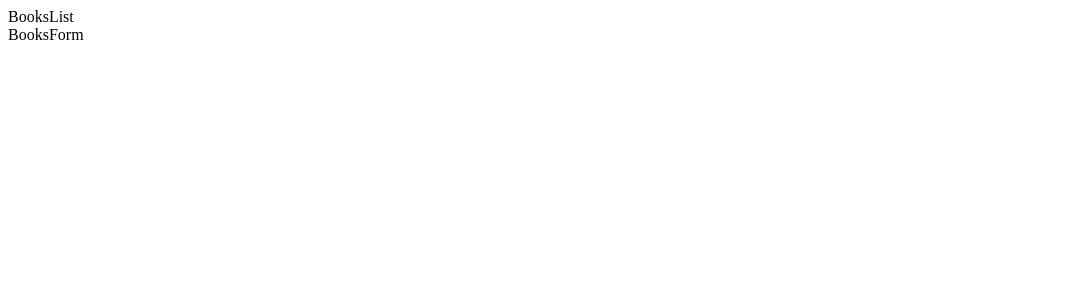
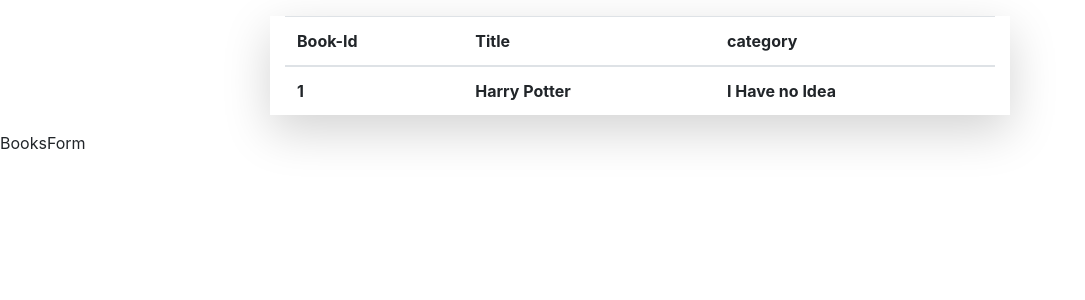
Before and after one commit to juzQrios/Bookstore, a React (Create React App) app: page / in a window 1280 px wide. Shown: the top 300 px of the page, without its empty margins (0-1085 px from the left). Built offline with nearby package versions, Linux system fonts and the light colour scheme.

Commit message:
added: booklist component implementation starter

```diff
--- a/public/index.html
+++ b/public/index.html
@@ -10,34 +10,12 @@
       content="Web site created using create-react-app"
     />
     <link rel="apple-touch-icon" href="%PUBLIC_URL%/logo192.png" />
-    <!--
-      manifest.json provides metadata used when your web app is installed on a
-      user's mobile device or desktop. See https://developers.google.com/web/fundamentals/web-app-manifest/
-    -->
     <link rel="manifest" href="%PUBLIC_URL%/manifest.json" />
-    <!--
-      Notice the use of %PUBLIC_URL% in the tags above.
-      It will be replaced with the URL of the `public` folder during the build.
-      Only files inside the `public` folder can be referenced from the HTML.
-
-      Unlike "/favicon.ico" or "favicon.ico", "%PUBLIC_URL%/favicon.ico" will
-      work correctly both with client-side routing and a non-root public URL.
-      Learn how to configure a non-root public URL by running `npm run build`.
-    -->
+    <link rel="stylesheet" href="https://maxcdn.bootstrapcdn.com/bootstrap/4.3.1/css/bootstrap.min.css">
     <title>React App</title>
   </head>
   <body>
     <noscript>You need to enable JavaScript to run this app.</noscript>
     <div id="root"></div>
-    <!--
-      This HTML file is a template.
-      If you open it directly in the browser, you will see an empty page.
-
-      You can add webfonts, meta tags, or analytics to this file.
-      The build step will place the bundled scripts into the <body> tag.
-
-      To begin the development, run `npm start` or `yarn start`.
-      To create a production bundle, use `npm run build` or `yarn build`.
-    -->
   </body>
 </html>
--- a/src/containers/BooksList.js
+++ b/src/containers/BooksList.js
@@ -1,9 +1,26 @@
 import React from 'react'
-
+// It should connect to the Redux store and fetch the books from the state.
 function BooksList() {
   return (
-    <div className="BooksList">
-      BooksList
+    <div className="container BooksList">
+      <div className="mx-auto col-8 shadow-lg mt-3">
+        <table className="table">
+          <thead>
+            <tr>
+              <th scope="col">Book-Id</th>
+              <th scope="col">Title</th>
+              <th scope="col">category</th>
+            </tr>
+          </thead>
+          <tbody>
+            <tr>
+              <th scope="col">1</th>
+              <th scope="col">Harry Potter</th>
+              <th scope="col">I Have no Idea</th>
+            </tr>
+          </tbody>
+        </table>
+      </div>
     </div>
   )
 }
```
